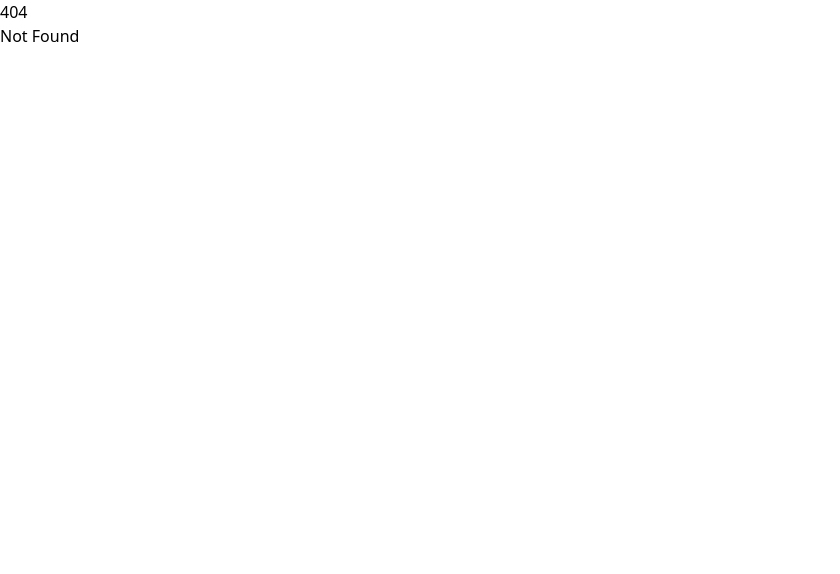
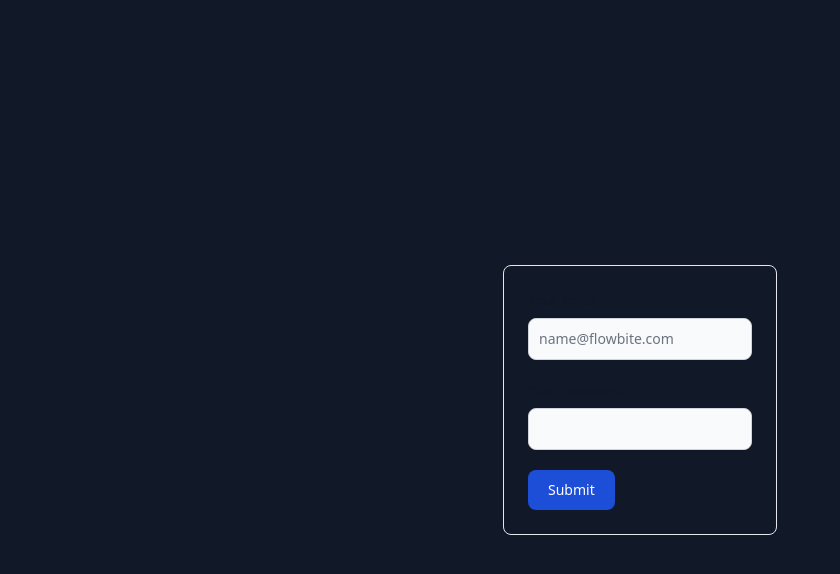
Before and after one commit to Davidtozz/TeleCAM, a SvelteKit app in the folder Client/: page /me in a window 1280 px wide. Before the commit this address had no page. Shown: the top 574 px of the page, without its empty margins (0-840 px from the left). Built offline with nearby package versions, Linux system fonts and the light colour scheme.

Commit message:
[feature] Implement basic user registration endpoint and frontend form

```diff
--- /dev/null
+++ b/Client/src/routes/me/+page.server.ts
@@ -0,0 +1,28 @@
+import type { Actions } from "./$types";
+
+
+const API_URL = 'http://localhost:5180'
+
+export const actions: Actions = {
+    register: async ({request, fetch}) =>  {
+
+        const data = await request.formData();
+        const email = data.get('email');
+        const password = data.get('password');
+
+        const result = await fetch(`${API_URL}/user`, {
+            method: 'POST',
+            credentials: 'include',
+            headers: {
+                'Content-Type': 'application/json'
+            },
+            body: JSON.stringify({email, password})
+        })
+
+        if(result.ok) {
+            return new Response('User created', {status: 201});
+        }
+
+        console.log("{"+email, password+"}");
+    }
+}
--- /dev/null
+++ b/Client/src/routes/me/+page.svelte
@@ -0,0 +1,31 @@
+<script lang="ts">
+
+    import {enhance} from '$app/forms';
+
+    let email = $state('');
+    let password = $state('');
+
+</script>
+
+<main class="h-screen flex flex-col items-center justify-center bg-gray-900">
+    <div class="block max-w-sm p-6 border border-gray-200 rounded-lg shadow-sm  dark:bg-gray-800 dark:border-gray-700 ">
+        <form class="max-w-sm mx-auto" method="POST" action="?/register" use:enhance>
+            <fieldset class="mb-5">
+                <label for="email" class="block mb-2 text-sm font-medium text-gray-900 dark:text-white">Your email</label>
+                <input
+                    bind:value={email}
+                    name="email"
+                    type="email" id="email" class="bg-gray-50 border border-gray-300 text-gray-900 text-sm rounded-lg focus:ring-blue-500 focus:border-blue-500 block w-full p-2.5 dark:bg-gray-700 dark:border-gray-600 dark:placeholder-gray-400 dark:text-white dark:focus:ring-blue-500 dark:focus:border-blue-500" placeholder="name@flowbite.com" required />
+            </fieldset>
+            <fieldset class="mb-5">
+                <label for="password" class="block mb-2 text-sm font-medium text-gray-900 dark:text-white">Your password</label>
+                <input
+                    bind:value={password}
+                    type="password" id="password" name="password" class="bg-gray-50 border border-gray-300 text-gray-900 text-sm rounded-lg focus:ring-blue-500 focus:border-blue-500 block w-full p-2.5 dark:bg-gray-700 dark:border-gray-600 dark:placeholder-gray-400 dark:text-white dark:focus:ring-blue-500 dark:focus:border-blue-500" required />
+            </fieldset>
+            <button type="submit" class="text-white bg-blue-700 hover:bg-blue-800 focus:ring-4 focus:outline-none focus:ring-blue-300 font-medium rounded-lg text-sm w-full sm:w-auto px-5 py-2.5 text-center dark:bg-blue-600 dark:hover:bg-blue-700 dark:focus:ring-blue-800">
+                Submit
+            </button>
+        </form>
+    </div>
+</main>
```
Also changed, not shown: 1 other file (tests, documents, lock files or other folders).
